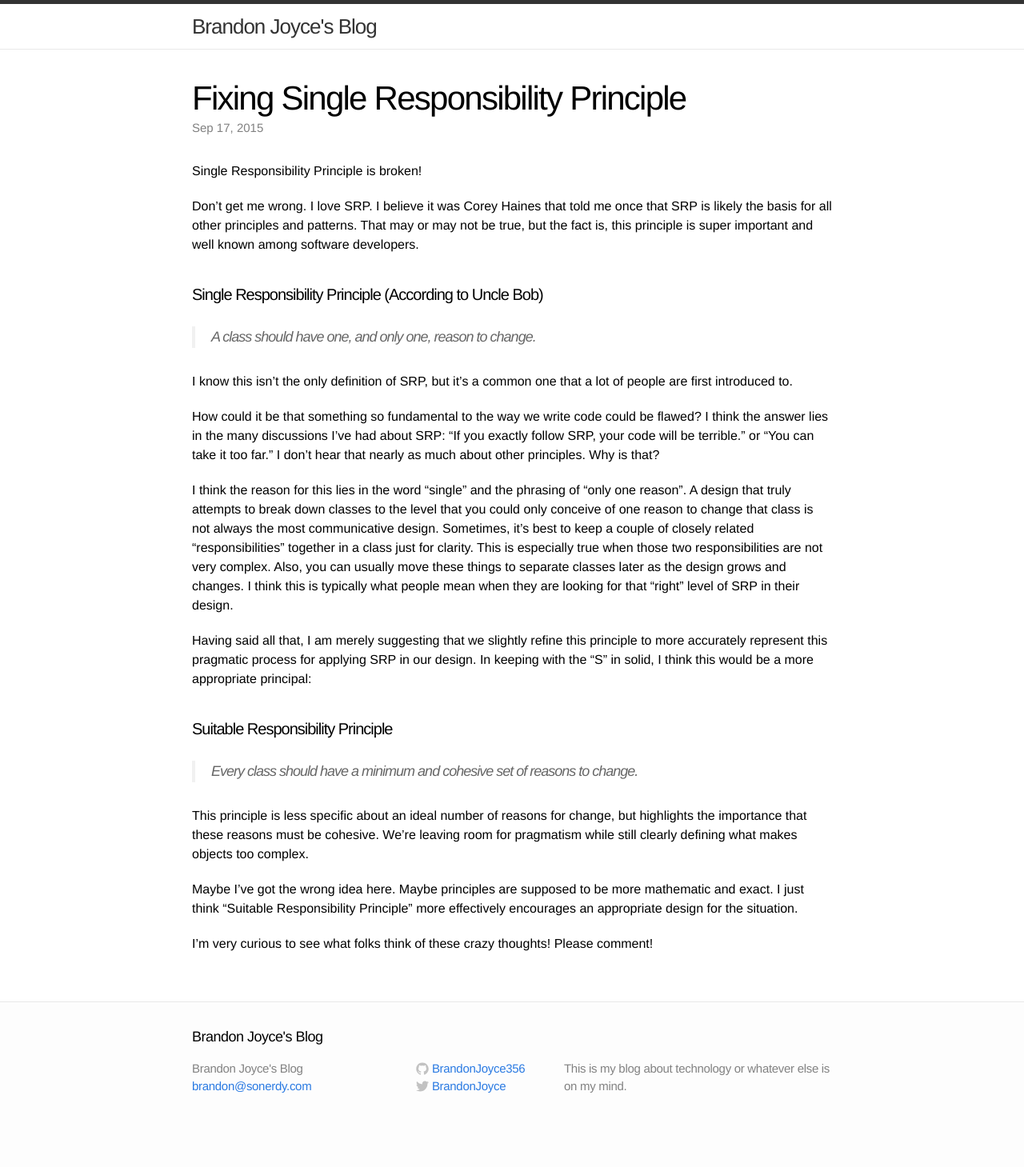
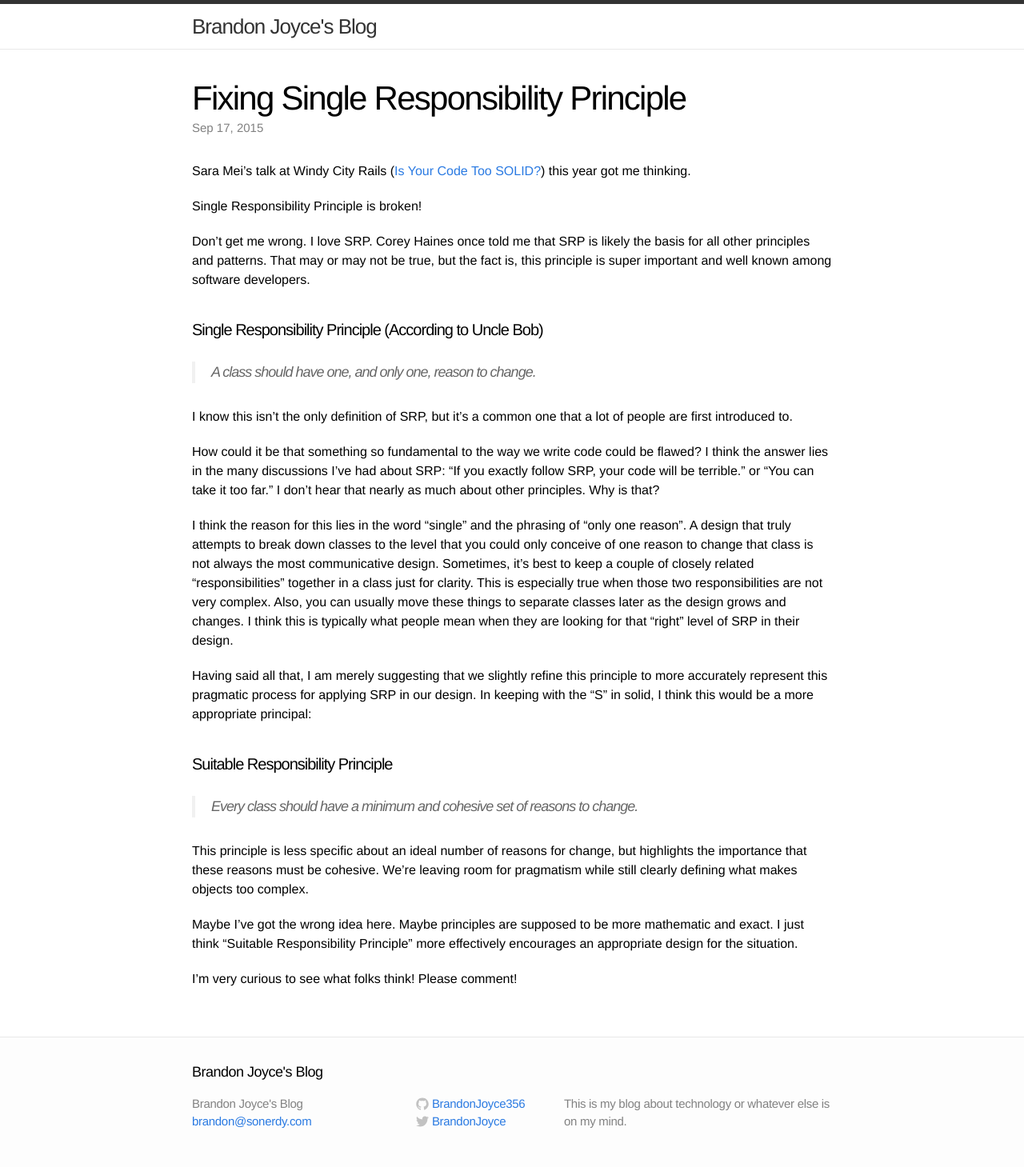
Before and after one commit to BrandonJoyce356/BrandonJoyce356.github.io, a Jekyll site: the page built from _posts/2015-09-17-fixing-single-responsibility-principle.md, in a window 1280 px wide. Shown: the whole page at 80% size. Built offline with Jekyll 4.4.1, drawn with Linux system fonts in a browser that asks for light colours; comment, search, counter and statistics services are not loaded; before the commit the page ends 1415 px from its top, so only the background shows below that.

Commit message:
Couple of updates to Fixing SRP

```diff
--- a/_posts/2015-09-17-fixing-single-responsibility-principle.md
+++ b/_posts/2015-09-17-fixing-single-responsibility-principle.md
@@ -4,11 +4,13 @@ title: Fixing Single Responsibility Principle
 permalink: fixing-single-responsibility-principle
 ---
 
+Sara Mei's talk at Windy City Rails ([Is Your Code Too SOLID?](http://forwardjs.com/university/is-your-code-too-solid)) this year got me thinking.
+
 Single Responsibility Principle is broken!
 
 Don't get me wrong.
 I love SRP.
-I believe it was Corey Haines that told me once that SRP is likely the basis for all other principles and patterns.
+Corey Haines once told me that SRP is likely the basis for all other principles and patterns.
 That may or may not be true, but the fact is, this principle is super important and well known among software developers.
 
 #### Single Responsibility Principle (According to Uncle Bob)
@@ -42,4 +44,4 @@ Maybe I've got the wrong idea here.
 Maybe principles are supposed to be more mathematic and exact.
 I just think "Suitable Responsibility Principle" more effectively encourages an appropriate design for the situation.
 
-I'm very curious to see what folks think of these crazy thoughts!  Please comment!
+I'm very curious to see what folks think!  Please comment!
```
